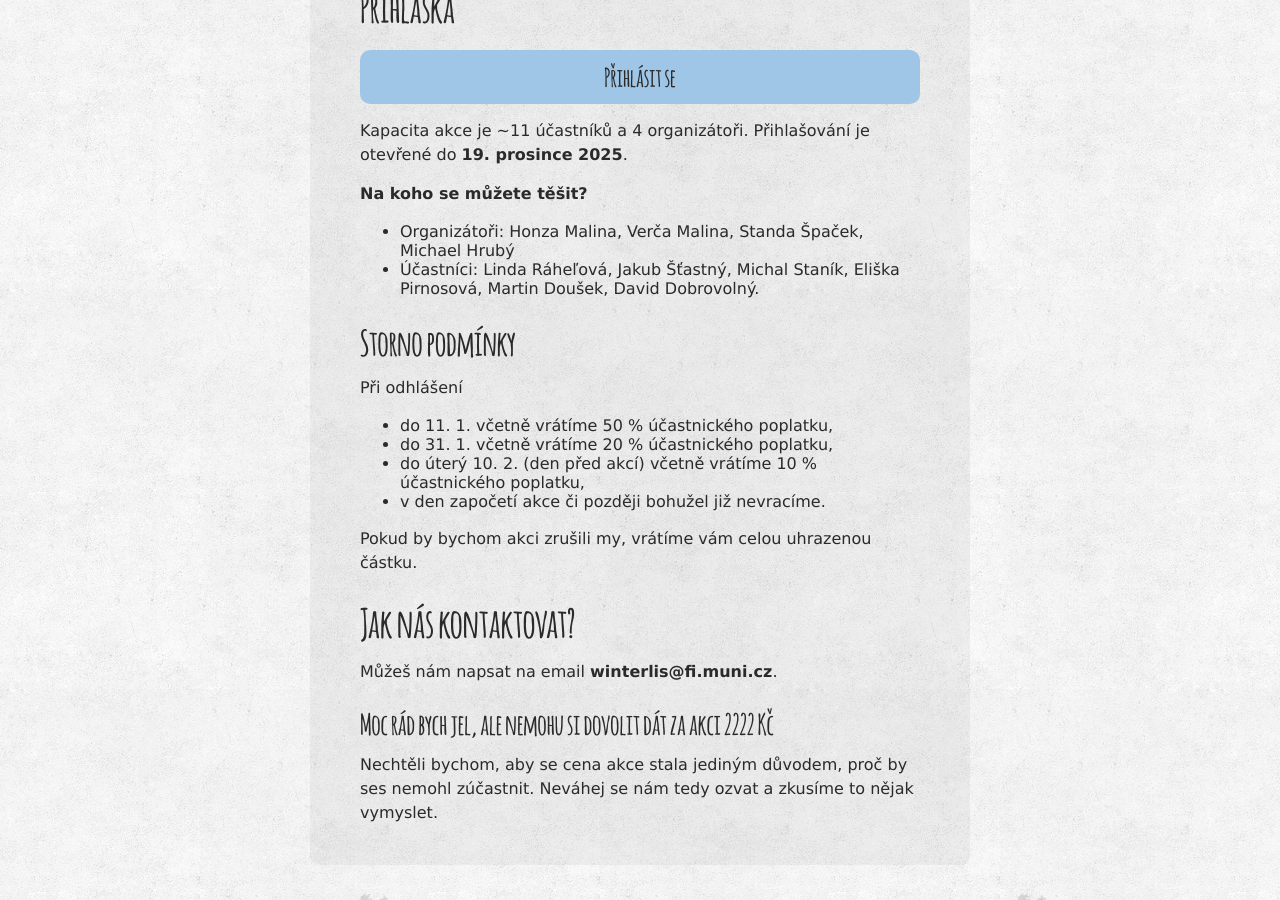
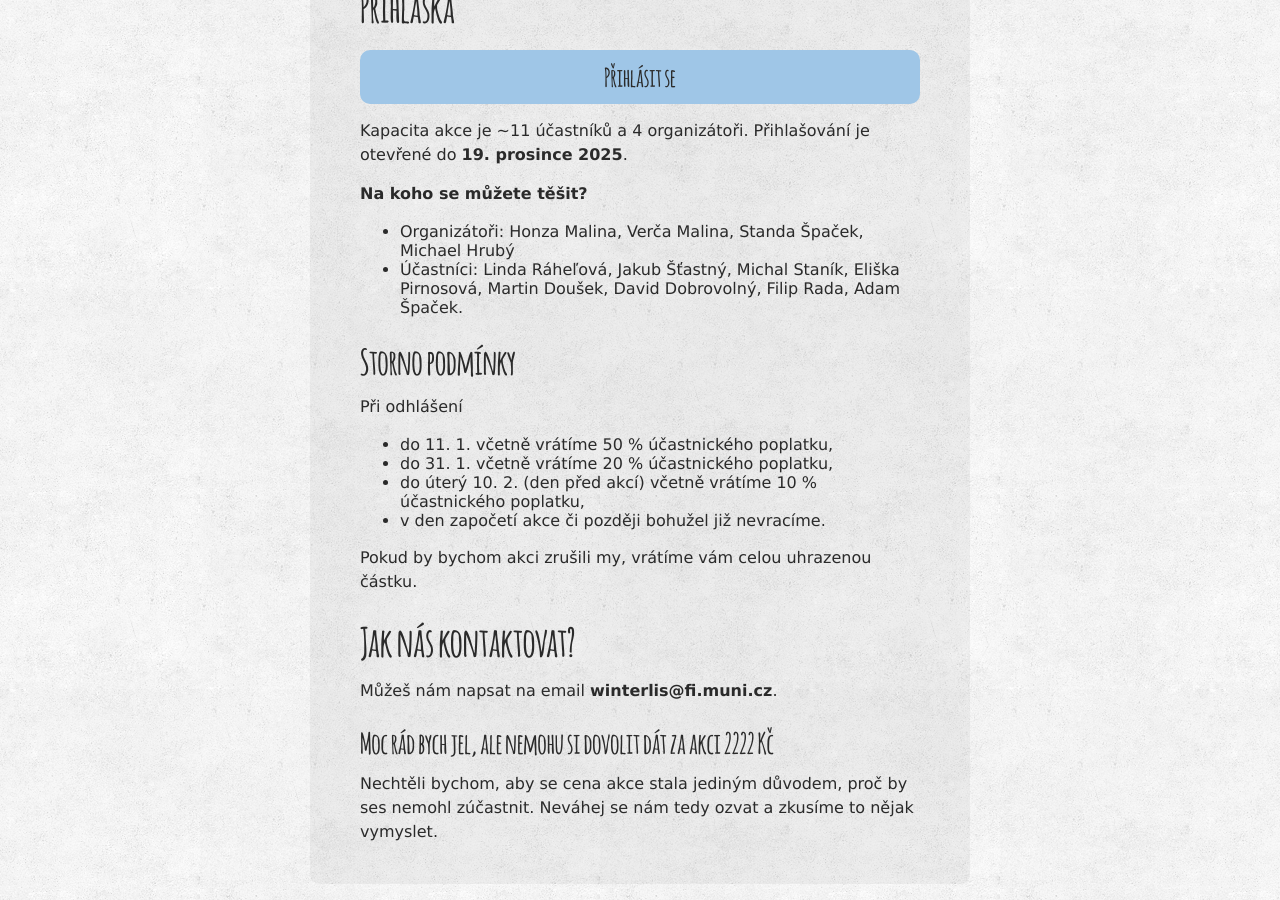
Before and after one commit to zverinec/zverinec-web, a Jekyll site: the page built from _pages/winterlis26.md, in a window 1280 px wide and 900 px high, scrolled down 1911 px. Built offline with Jekyll 4.4.1, drawn with Linux system fonts in a browser that asks for light colours; comment, search, counter and statistics services are not loaded.

Commit message:
Update participant list in winterlis26.md

```diff
--- a/_pages/winterlis26.md
+++ b/_pages/winterlis26.md
@@ -55,7 +55,7 @@ Kapacita akce je ~11 účastníků a 4 organizátoři. Přihlašování je ote
 
 - Organizátoři: Honza Malina, Verča Malina, Standa Špaček, Michael Hrubý
 - Účastníci: Linda Ráheľová, Jakub Šťastný, Michal Staník, Eliška Pirnosová,
-  Martin Doušek, David Dobrovolný.
+  Martin Doušek, David Dobrovolný, Filip Rada, Adam Špaček.
 
 ### Storno podmínky
 
```
